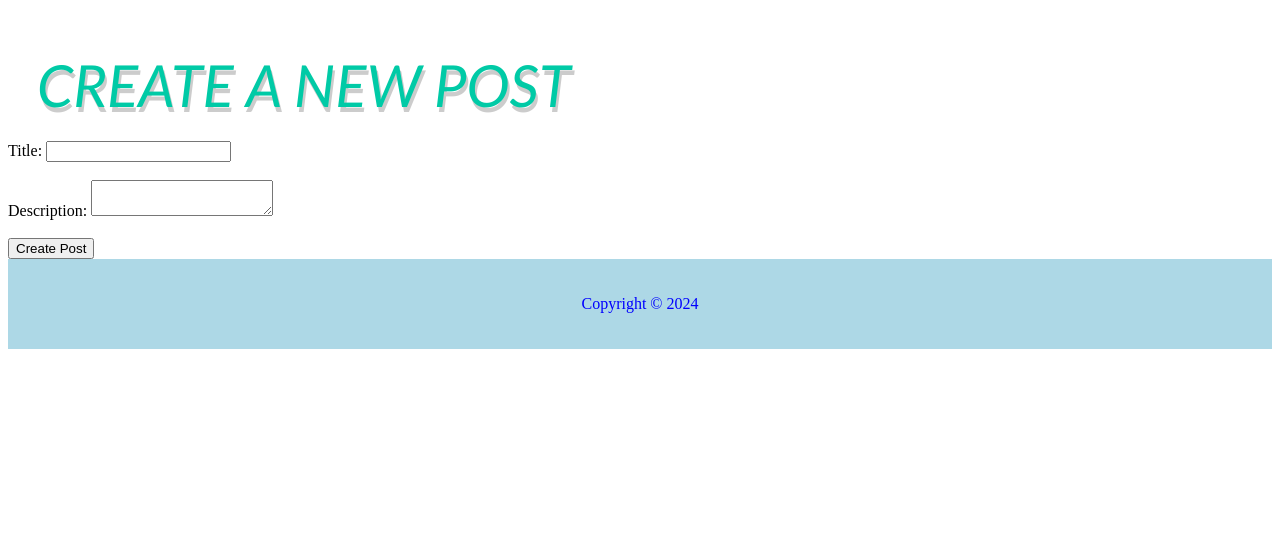
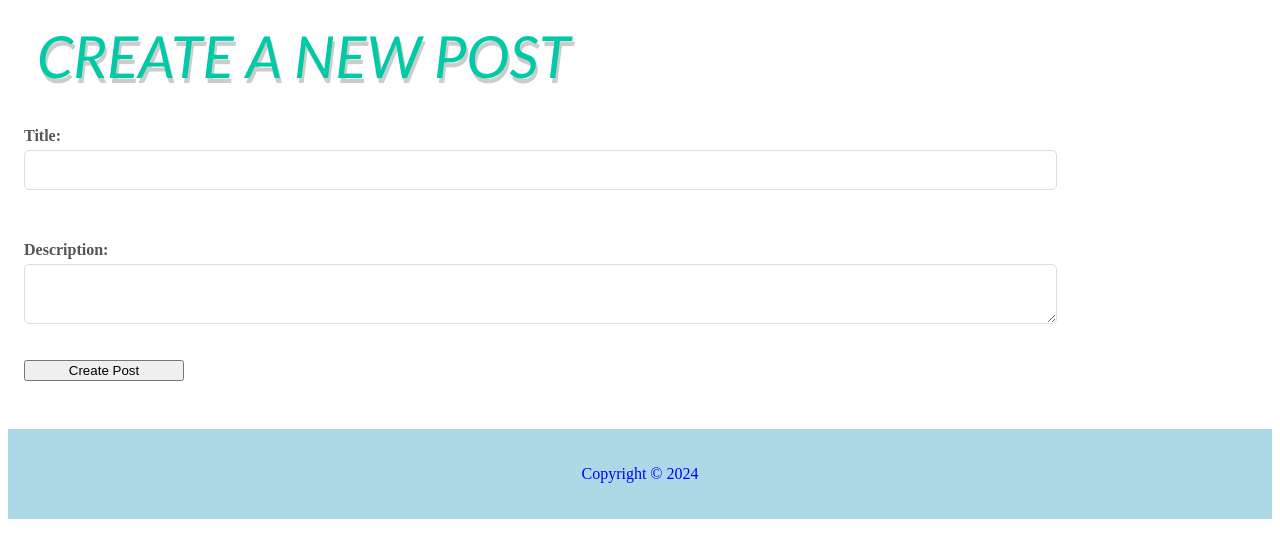
Before and after one commit to TacoWarrior24/Blog, a Node server app: page /post in a window 1280 px wide. Shown: the part 62-620 px from the top of the page. Run offline with Node 20, Linux system fonts and the light colour scheme.

Commit message:
More Styles

```diff
--- a/public/styles/main.css
+++ b/public/styles/main.css
@@ -37,7 +37,7 @@ a.active,a:hover{
 }
 
 h1{
-    margin: 1em 0 0.5em .5em;
+    margin: 0.5em 0 0.5em .5em;
 	font-weight: 100;
 	text-transform: uppercase;
 	color: #00caa6;
@@ -63,6 +63,34 @@ h1{
     font-family: 'calibri';
 }
 
+form {
+    display: flex;
+    flex-direction: column;
+}
+
+label {
+    margin-left: 1rem;
+    margin-top: 15px;
+    color: #555;
+    font-weight: bold;
+}
+
+input[type="text"], textarea {
+    padding: 10px;
+    margin-left: 1rem;
+    margin-top: 5px;
+    border: 1px solid #ddd;
+    border-radius: 5px;
+    font-size: 1rem;
+    width: 80%;
+}
+
+#createPost {
+    width: 10rem;
+    margin-left: 1rem;
+    margin-bottom: 3rem;
+}
+
 .post p{
     font-family: 'calibri';
 }
--- a/views/editPost.ejs
+++ b/views/editPost.ejs
@@ -8,7 +8,7 @@
         <label for="description">Description:</label>
         <textarea name="description" id="description" required><%= post.description %></textarea><br><br>
 
-        <button type="submit">Update Post</button>
+        <button type="submit" id="createPost">Update Post</button>
     </form>
 
 <%- include("partials/footer.ejs") %>
--- a/views/post.ejs
+++ b/views/post.ejs
@@ -8,7 +8,7 @@
         <label for="description">Description:</label>
         <textarea name="description" id="description" required></textarea><br><br>
 
-        <button type="submit">Create Post</button>
+        <button type="submit" id="createPost">Create Post</button>
     </form>
 
 <%- include("partials/footer.ejs") %>
```
